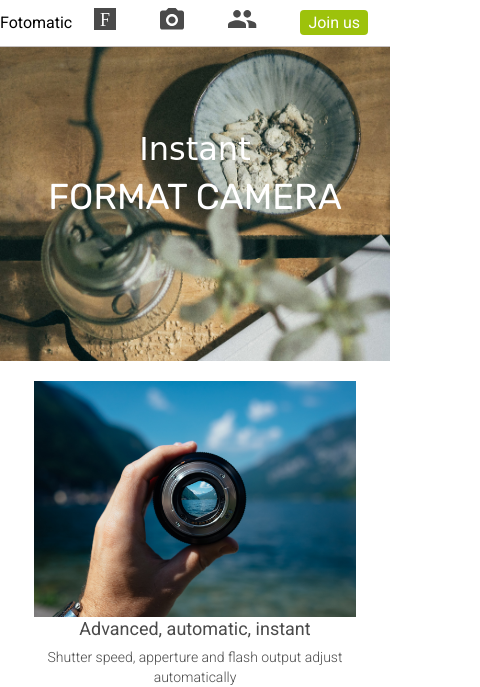
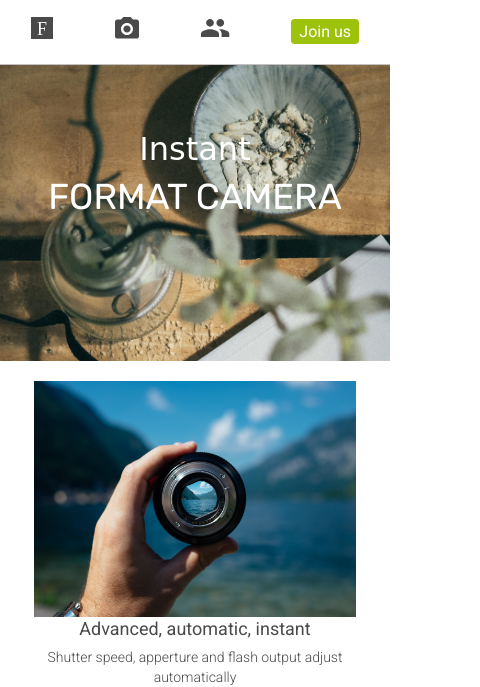
Before and after one commit to LipAlex1/Fotomatic, a plain HTML site: page index.html in a window 390 px wide. Shown: the top 687 px of the page, 480 px wide, since content can reach past the window. Drawn offline with Linux system fonts and the light colour scheme; a web font is replaced by a local one.

Commit message:
Mobile Version looks good. Overflow is hidden. Finetuning fonts necessary.

```diff
--- a/resources/css/style.css
+++ b/resources/css/style.css
@@ -3,6 +3,10 @@
 html {
   font-family: "Roboto", sans-serif;
   font-size: 16px;
+}
+
+html, body {
+  overflow-x: hidden;
 }
 
 .main-content {
@@ -122,9 +126,17 @@ header .mobile {
     display: none;
   }
 
+  #header_logo {
+    display: none;
+  }
+
   header .mobile {
     display: block;
     width: 100%;
+    height: 3rem;
+    display: flex;
+    align-items: center;
+    max-width: 425px;
   }
 
   header .content {
@@ -239,7 +251,11 @@ header .mobile {
   }
 }
 
-@media only screen and (max-width: 450px) {
+@media only screen and (max-width: 425px) {
+  body {
+    width: 100%;
+  }
+
   #sign-up-section {
     height: 20rem;
   }
```
